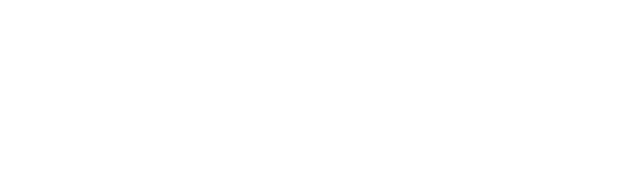
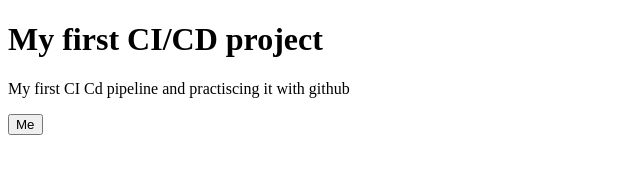
Before and after one commit to Sahil459481/sahil-demo, a plain HTML site: page index.html in a window 1280 px wide. Shown: the whole page, without its empty margins (0-640 px from the left). Drawn offline with Linux system fonts and the light colour scheme.

Commit message:
modified html

```diff
--- a/index.html
+++ b/index.html
@@ -3,9 +3,11 @@
 <head>
     <meta charset="UTF-8">
     <meta name="viewport" content="width=device-width, initial-scale=1.0">
-    <title>Document</title>
+    <title>CI-CD Demo</title>
 </head>
 <body>
-
+    <h1>My first CI/CD project</h1>
+    <p>My first CI Cd pipeline and practiscing it with github</p>
+    <button href = "">Me</button>
 </body>
 </html>
```
Also changed, not shown: 1 other file.
